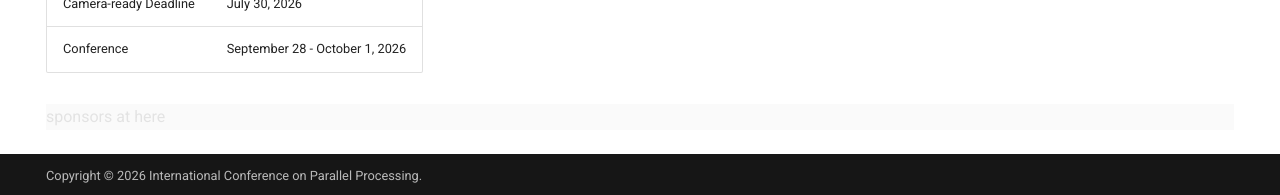
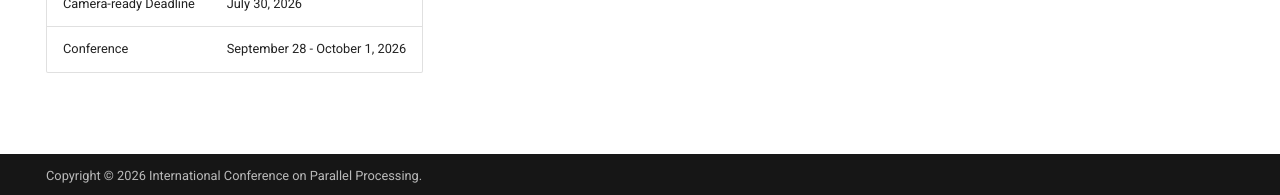
Before and after one commit to icpp2026/icpp2026.github.io, an MkDocs documentation site: the page built from docs/index.md, in a window 1280 px wide and 1357 px high. Shown: the part 1159-1354 px from the top of the window. Built offline with MkDocs 1.6.1 and Material for MkDocs 9.7.7, drawn with Linux system fonts in a browser that asks for light colours; comment, search, counter and statistics services are not loaded.

Commit message:
chore: comment out sponsors section styling in HTML template

```diff
--- a/overrides/partials/sponsors.html
+++ b/overrides/partials/sponsors.html
@@ -1,3 +1,3 @@
-<div style="display: flex; flex-wrap: wrap; gap: 1rem; background-color: rgba(238, 238, 238, 0.3);">
+<!-- <div style="display: flex; flex-wrap: wrap; gap: 1rem; background-color: rgba(238, 238, 238, 0.3);">
     <span style="opacity: 0.1;">sponsors at here</span>
-</div>
+</div> -->
```
